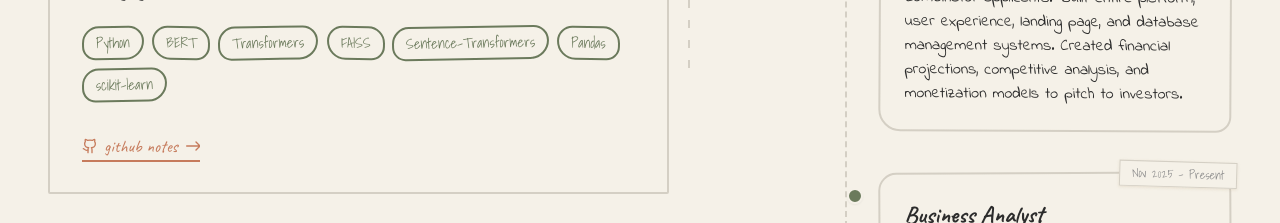
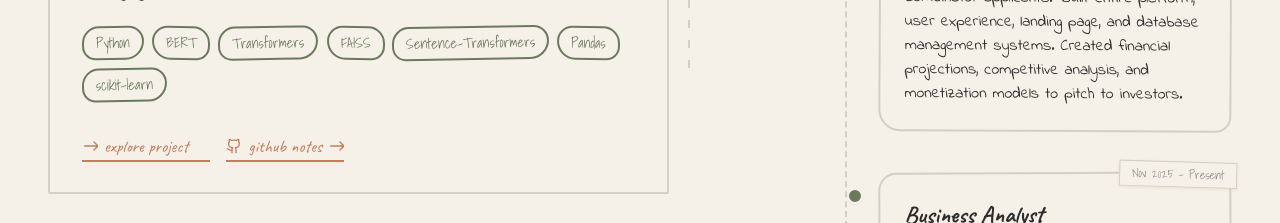
Before and after one commit to hgridharan999/personal_site, a React (Vite) app: page / in a window 1280 px wide. Shown: the part 1320-1543 px from the top of the page. Built offline with nearby package versions, Linux system fonts and the light colour scheme.

Commit message:
added climate project

```diff
--- a/src/components/Projects.jsx
+++ b/src/components/Projects.jsx
@@ -13,6 +13,7 @@ const projectsData = [
     tech: ["Python", "BERT", "Transformers", "FAISS", "Sentence-Transformers", "Pandas", "scikit-learn"],
     liveUrl: null,
     githubUrl: "https://github.com/hgridharan999",
+    internalUrl: "/climate-search",
   },
   {
     date: "January 2026 - Present",
```
